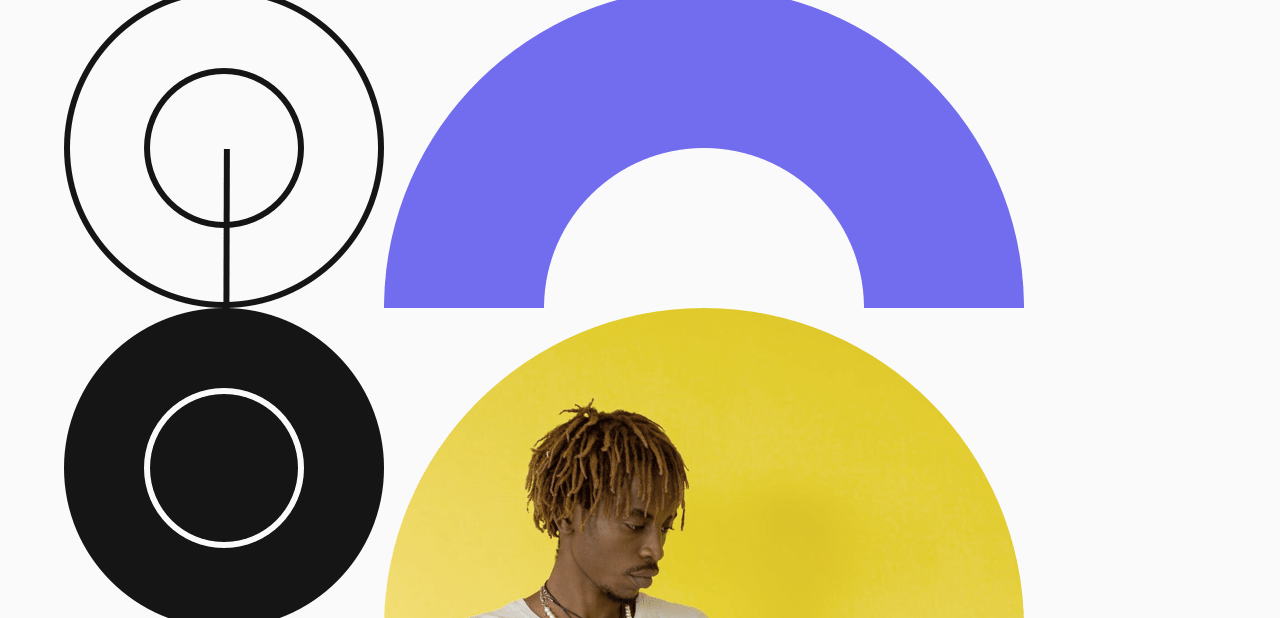
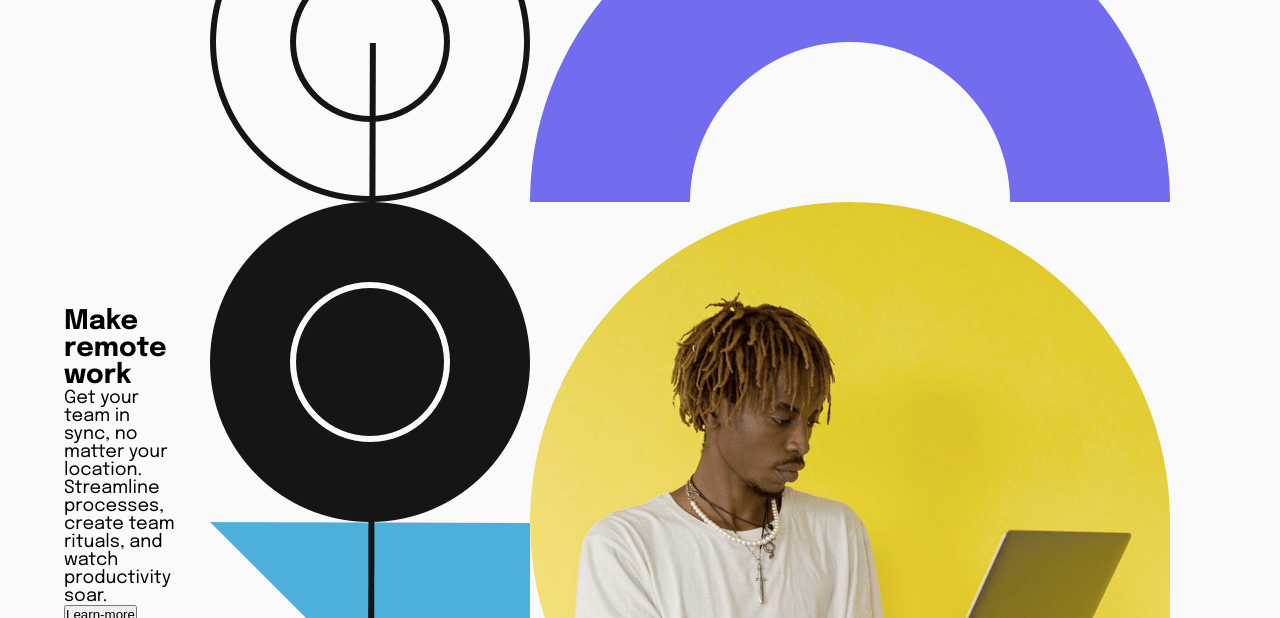
Before and after one commit to programmeur77/frontendmentor-intro-section, a website: page src/index.html in a window 1280 px wide. Shown: the part 241-859 px from the top of the page. Drawn offline with Linux system fonts and the light colour scheme.

Commit message:
Updated stylesheet with commentend line of code removal and -main-content-section style

```diff
--- a/src/style/css/style.css
+++ b/src/style/css/style.css
@@ -48,11 +48,11 @@ body .container .page__main-header .navigation__navlink {
   color: hsl(0, 0%, 41%);
 }
 body .container .page__main-header .navigation .sub-navbar {
+  max-height: 0;
   margin-top: 5px;
   display: grid;
   gap: 0.5rem;
   font-size: 0.8rem;
-  max-height: 0;
   overflow: hidden;
   transform-origin: top;
   transition: max-height 0.3s ease-in;
@@ -101,5 +101,13 @@ body .container .page__main-header .secondary-navigation__navlink {
   text-decoration: none;
   color: hsl(0, 0%, 41%);
 }
+body .container .main-content-section {
+  max-width: 90%;
+  max-height: 80%;
+  display: grid;
+  grid-template-columns: repeat(2, 1fr);
+  place-items: center;
+  gap: 2rem;
+}
 
 /*# sourceMappingURL=style.css.map */
```
